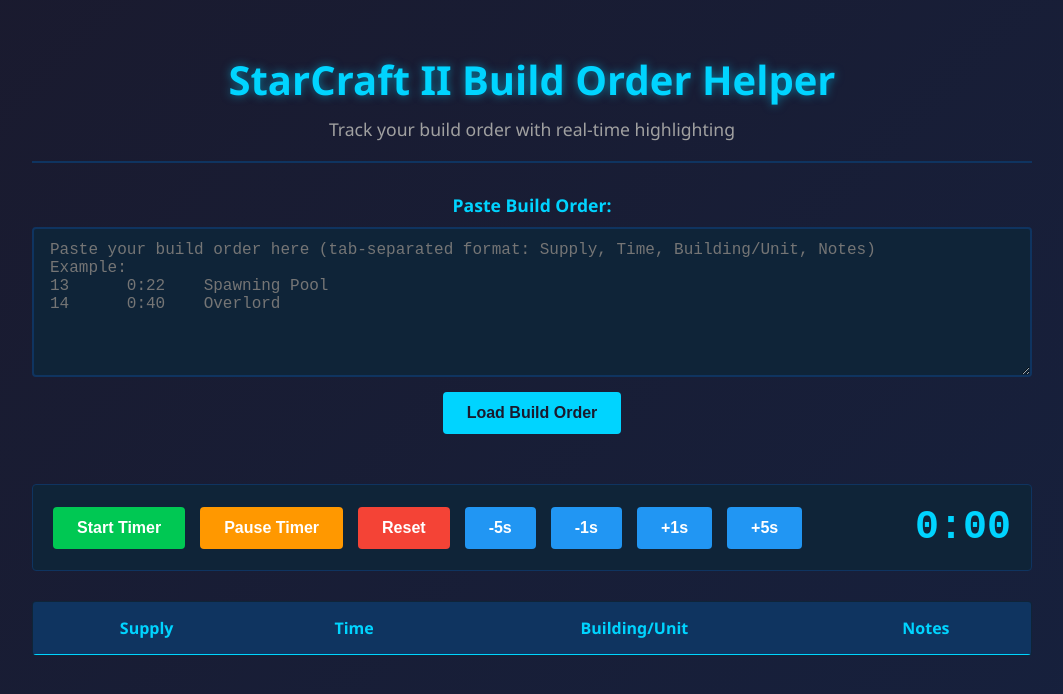
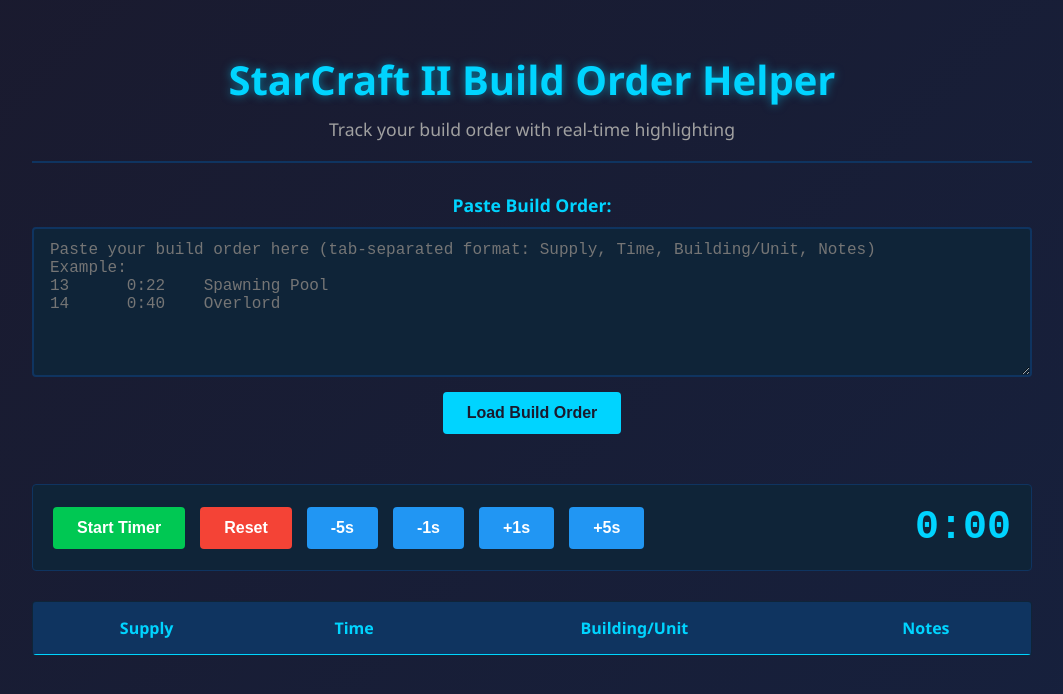
Before and after one commit to marcelmunevar/sc2-build-order-helper, a React (Vite) app: page / in a window 1280 px wide. Shown: the top 694 px of the page, without its empty margins (108-1171 px from the left). Built offline with nearby package versions, Linux system fonts and the light colour scheme.

Commit message:
hide button start/pause on state

```diff
--- a/src/components/Controls.tsx
+++ b/src/components/Controls.tsx
@@ -28,14 +28,14 @@
     <div className="controls">
       <button
         onClick={startTimer}
-        className="btn btn-start"
+        className={`btn btn-start ${isRunning ? "hidden" : ""}`}
         disabled={isRunning}
       >
         Start Timer
       </button>
       <button
         onClick={pauseTimer}
-        className="btn btn-pause"
+        className={`btn btn-pause ${isRunning ? "" : "hidden"}`}
         disabled={!isRunning}
       >
         Pause Timer
--- a/src/index.css
+++ b/src/index.css
@@ -141,9 +141,9 @@
   min-height: 20px;
 }
 
-/*.hidden {
+.hidden {
   display: none !important;
-}*/
+}
 
 .build-order-section {
   animation: slideIn 0.3s ease;
```
